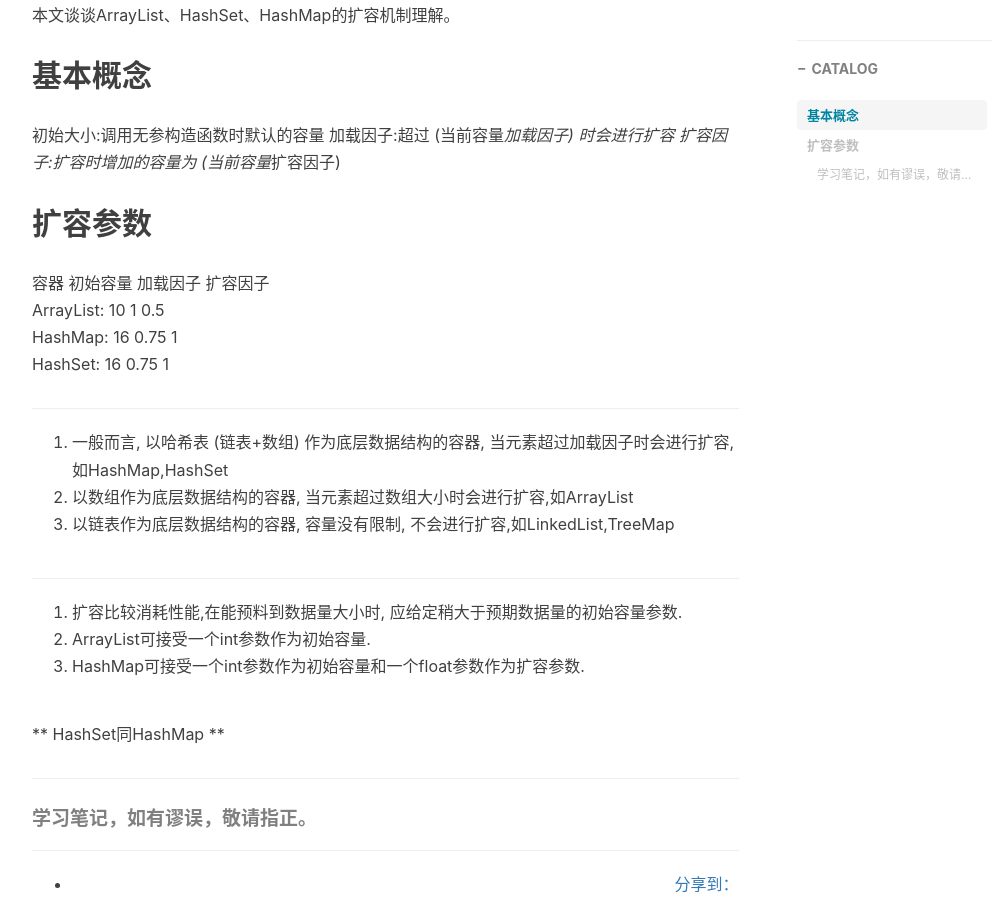
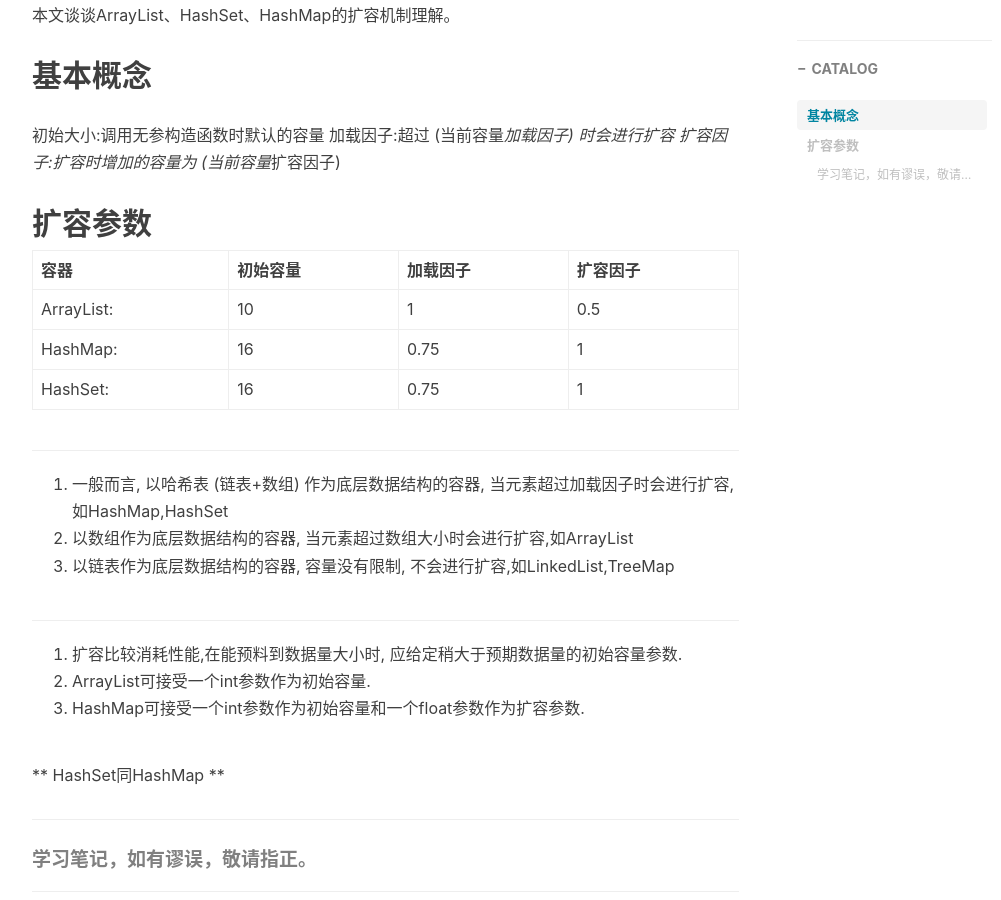
Before and after one commit to RyanYans/RyanYans.github.io, a Jekyll site: the page built from _posts/2017-09-22-dilatation.markdown, in a window 1280 px wide and 900 px high, scrolled down 673 px. Shown: the whole window, without its empty margins (233-1234 px from the left). Built offline with Jekyll 4.4.1, drawn with Linux system fonts in a browser that asks for light colours; nearby versions of some CDN libraries; comment, search, counter and statistics services are not loaded; some of the changed lines change nothing that is shown.

Commit message:
update blog dilation

```diff
--- a/_posts/2017-09-22-dilatation.markdown
+++ b/_posts/2017-09-22-dilatation.markdown
@@ -25,10 +25,11 @@ tags:
 
 ## 扩容参数
 
-容器	 		初始容量		加载因子		扩容因子
-ArrayList:   		10				     1			   0.5
-HashMap:		16				    0.75			    1
-HashSet:		16				    0.75			    1
+| 容器	 		| 初始容量		| 加载因子		| 扩容因子 	 |
+|----------------- |-----------------|-----------------|--------------|
+| ArrayList:   		| 10				|      1			|	0.5	  	 |
+| HashMap:		| 16				|     0.75			|       1  		 |
+| HashSet:		| 16				|     0.75			|       1  		 |
 
 
 ----
```
